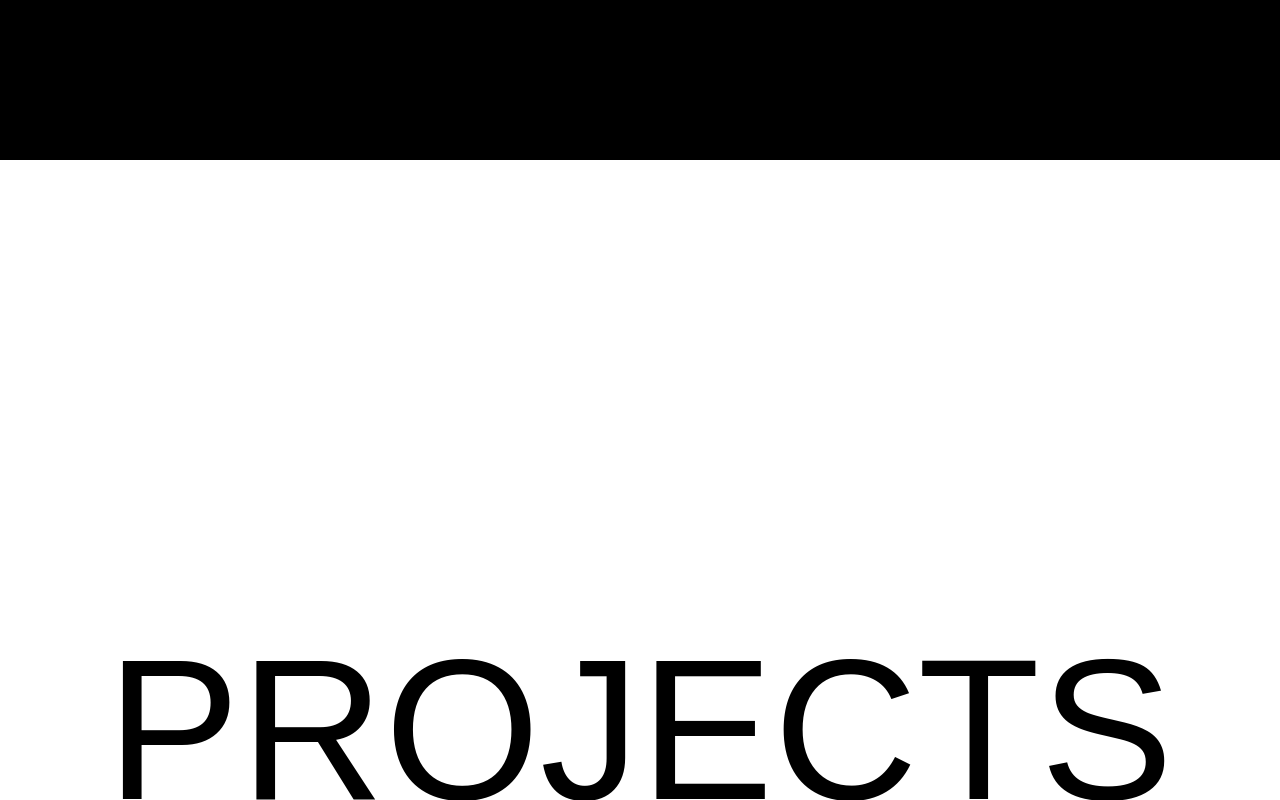
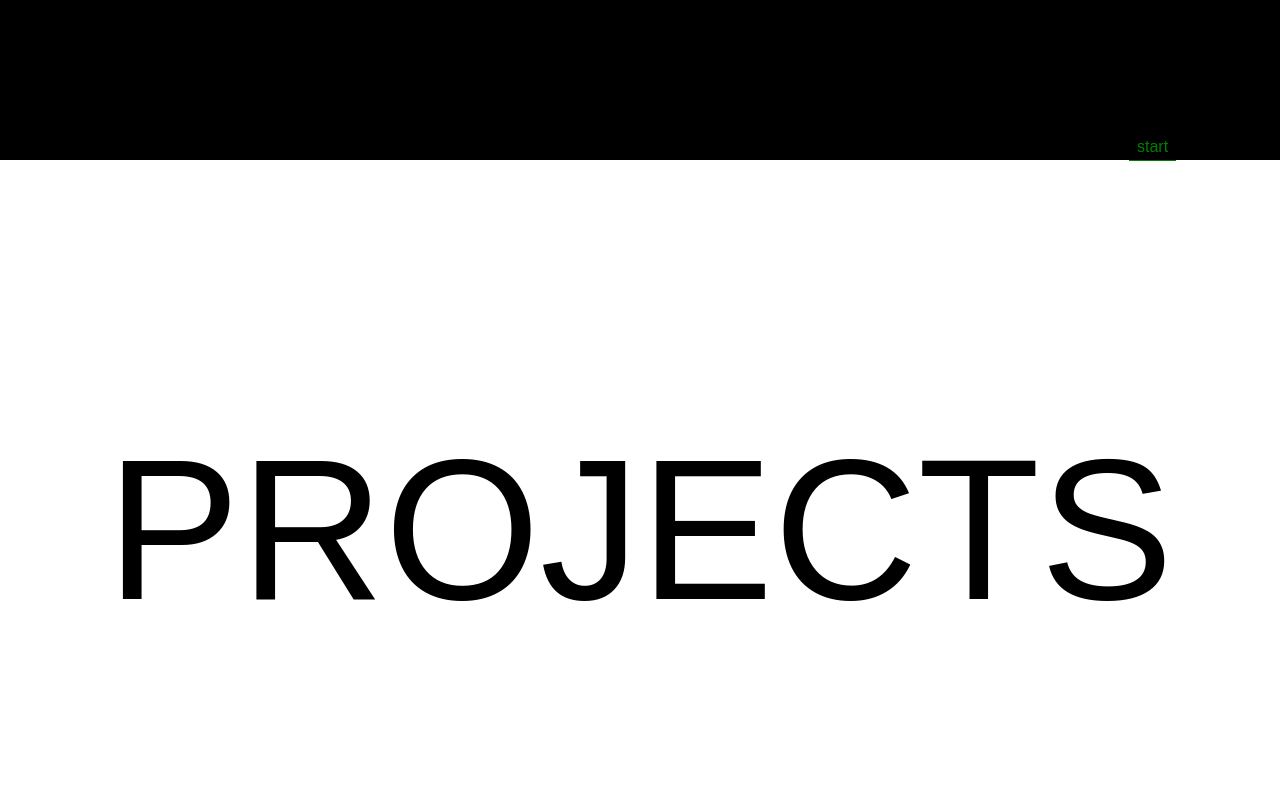
Before and after one commit to AyushNetTech/Portfolio, a React (Create React App) app: page / in a window 1280 px wide. Shown: the part 2000-2800 px from the top of the page. Built offline with nearby package versions, Linux system fonts and the light colour scheme; a web font is replaced by a local one.

Commit message:
add new div

```diff
--- a/src/Components/Projects.css
+++ b/src/Components/Projects.css
@@ -32,9 +32,10 @@
     z-index: -100;
 }
 
-.ProTitle{
-    height: min-content;
+.ProT{
+    height: fit-content;
     width: 100%;
+    overflow: hidden;
 }
 
 .Title #Pro{
--- a/src/Components/Projects.jsx
+++ b/src/Components/Projects.jsx
@@ -65,6 +65,7 @@ const Projects = () => {
             }}
         >
             <div className="Title">
+                <div className="ProT">
                     <span id="Pro">P</span>
                     <span id="Pro">R</span>
                     <span id="Pro">O</span>
@@ -73,6 +74,7 @@ const Projects = () => {
                     <span id="Pro">C</span>
                     <span id="Pro">T</span>
                     <span id="Pro">S</span>
+                </div>
             </div>
 
             <div className="ProjectContainer">
--- a/src/Components/Spacer.jsx
+++ b/src/Components/Spacer.jsx
@@ -29,7 +29,7 @@ const Spacer = () => {
                 scrollTrigger: {
                     trigger: ".Spacer",
                     start: "top 50%",
-                    markers:true,
+                    // markers:true,
                     toggleActions: "restart pause resume reverse",
                 },
                 defaults: { duration: 0.5, ease: "power2.out" },
```
Lines whose indentation alone changed are shown as unchanged.
